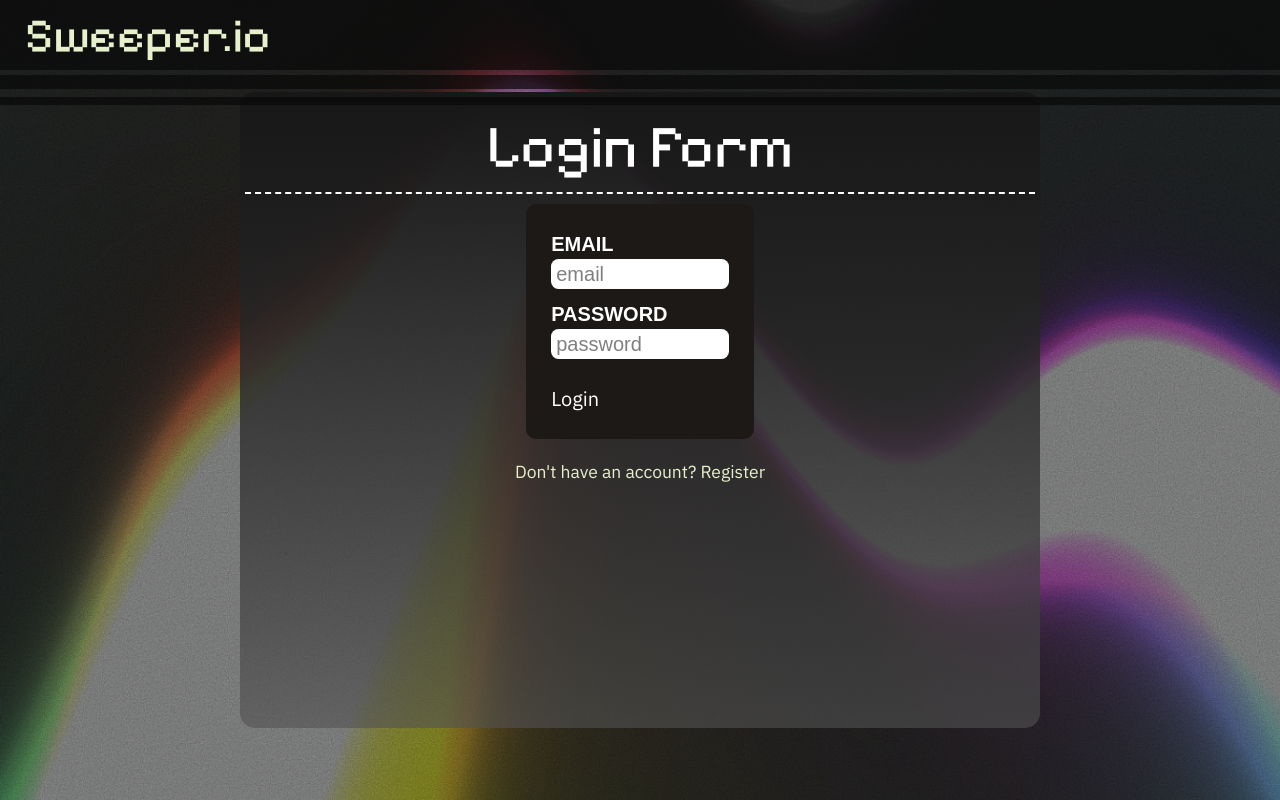
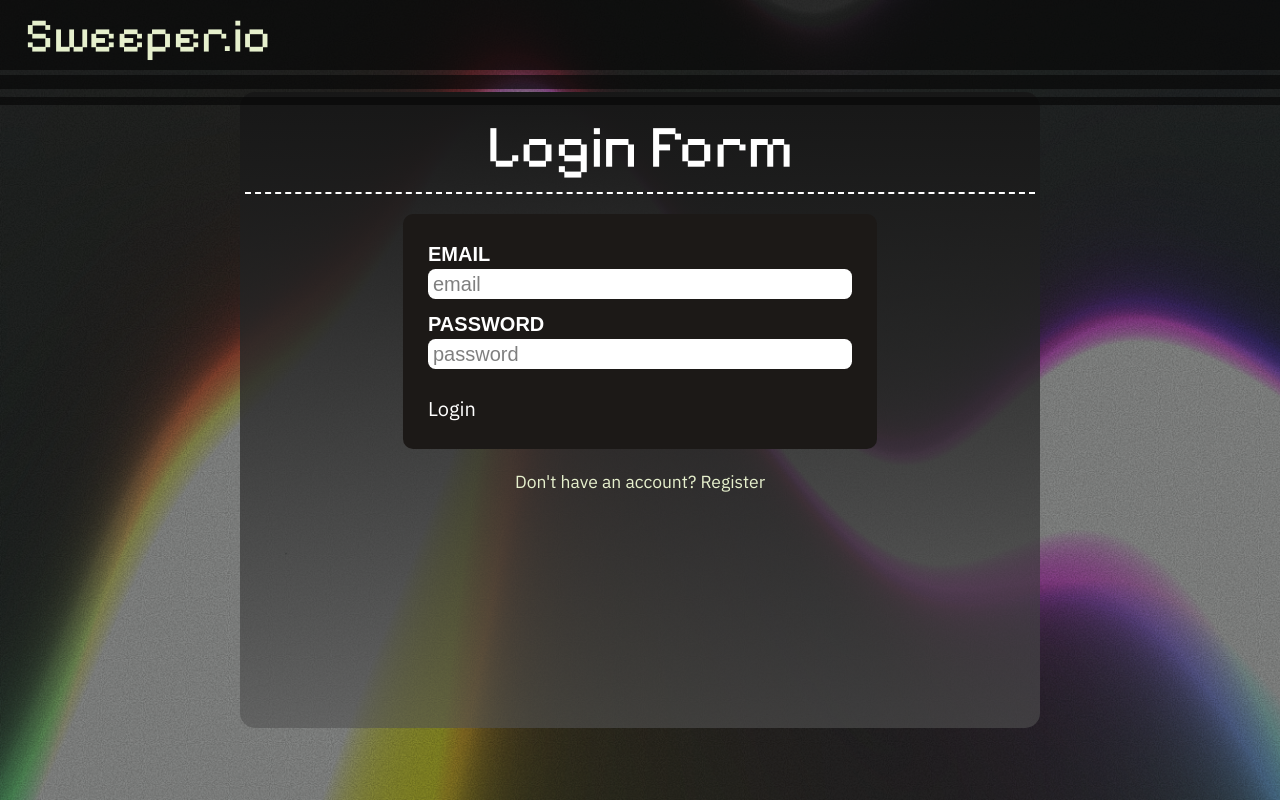
Before and after one commit to ClaraY05/cs35l-project-minesweeper, a React (Vite) app in the folder frontend/: page / in a window 1280 px wide. Built offline with nearby package versions, Linux system fonts and the light colour scheme.

Commit message:
Fixed width of login

```diff
--- a/frontend/src/pages/Login/Login.tsx
+++ b/frontend/src/pages/Login/Login.tsx
@@ -42,8 +42,8 @@ const Login = () => {
         <div className="contentDiv flex flex-col items-center p-2">
             <h1 className="pb-0">Login Form</h1>
             <hr className="w-full border-t-2 border-dashed border-white mb-2"></hr>
-            <div className="flex flex-col items-center gap-2">
-                <form onSubmit={handleSubmit(onSubmit)} className="p-5 bg-stone-900  w-[70%] rounded-lg">
+            <div className="flex flex-col items-center gap-2 w-[60%] m-2">
+                <form onSubmit={handleSubmit(onSubmit)} className="p-5 bg-stone-900  w-full rounded-lg">
                     <div className="flex flex-col mb-2">
                         <label htmlFor="email" className="uppercase font-bold">Email</label>
                         <input id="email" type="email" placeholder="email" className="px-1 rounded-md bg-white text-black" {...register("email",{
```
